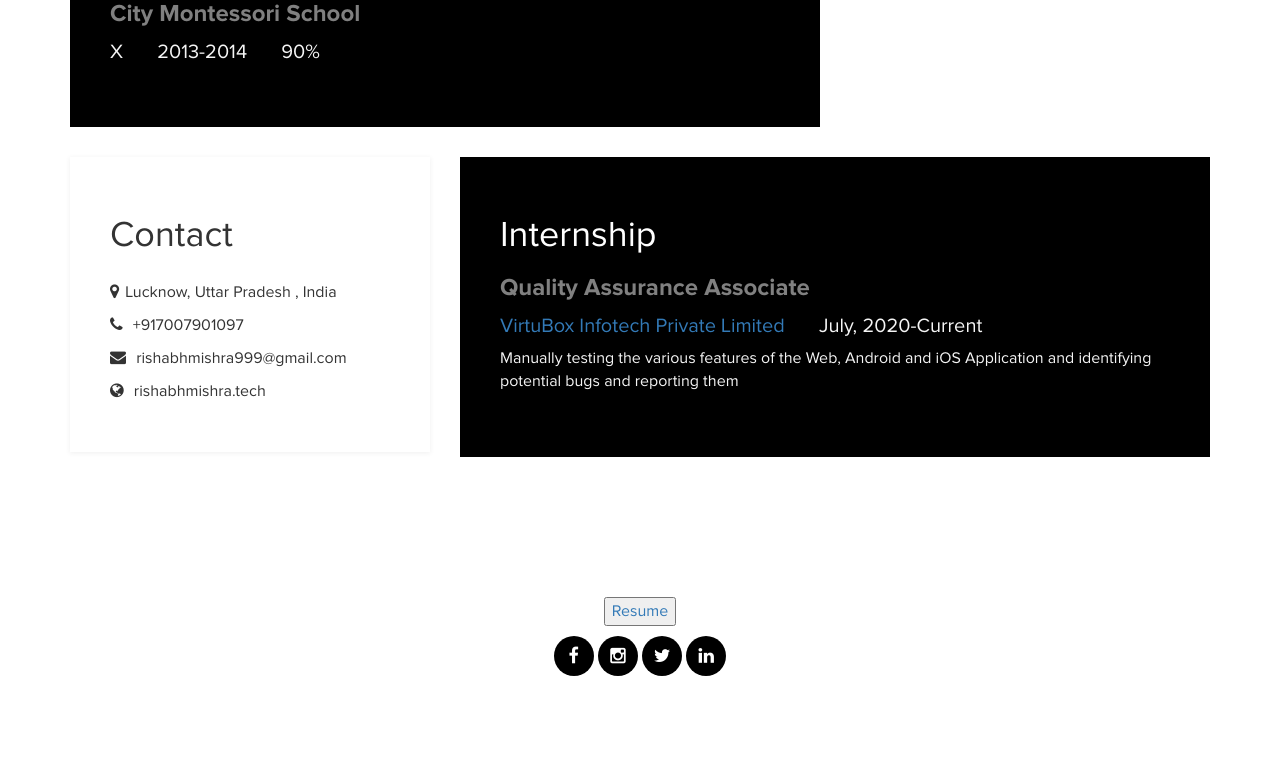
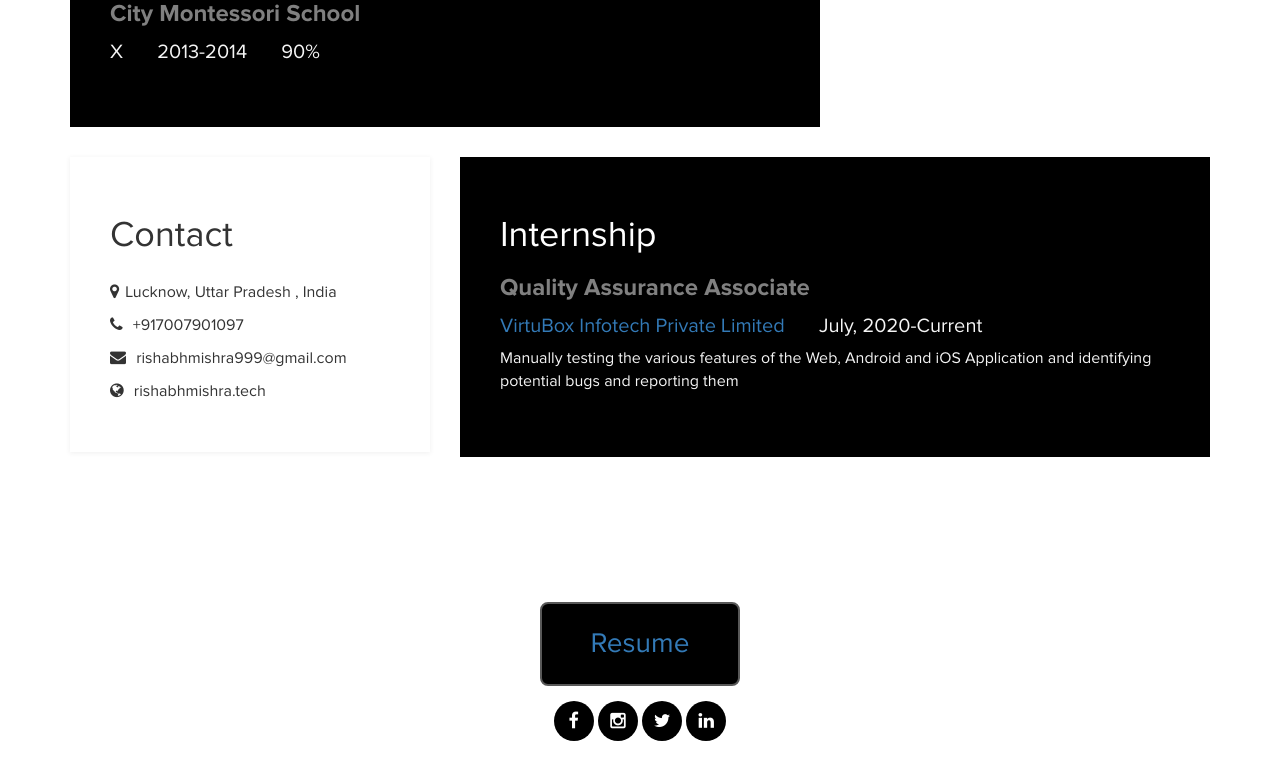
Before and after one commit to meansrishabh/rishabhmishra, a plain HTML site: page index.html in a window 1280 px wide. Shown: the part 1685-2464 px from the top of the page. Drawn offline with Linux system fonts and the light colour scheme.

Commit message:
Update templatemo-blue.css

```diff
--- a/css/templatemo-blue.css
+++ b/css/templatemo-blue.css
@@ -270,6 +270,48 @@ footer {
   background: #8b8a8a;
   color: #fff;
 }
+.button {
+  display: inline-block;
+  border-radius: 8px;
+  background-color:#000000;
+  border:  2px solid #585858;
+  color: #FFFFFF;
+  text-align: center;
+  font-size: 28px;
+  padding: 20px;
+  width: 200px;
+  transition: all 0.5s;
+  cursor: pointer;
+  margin: 5px;
+}
+
+.button span {
+  cursor: pointer;
+  display: inline-block;
+  position: relative;
+  transition: 0.5s;
+}
+
+.button span:after {
+  content: '\00bb';
+  position: absolute;
+  opacity: 0;
+  top: 0;
+  right: -20px;
+  transition: 0.5s;
+}
+
+.button:hover span {
+  padding-right: 25px;
+}
+
+.button:hover span:after {
+  opacity: 1;
+  right: 0;
+}
+</style>
+</head>
+<body>
 
 @media ( max-width: 980px ) {
   .skills {
```
